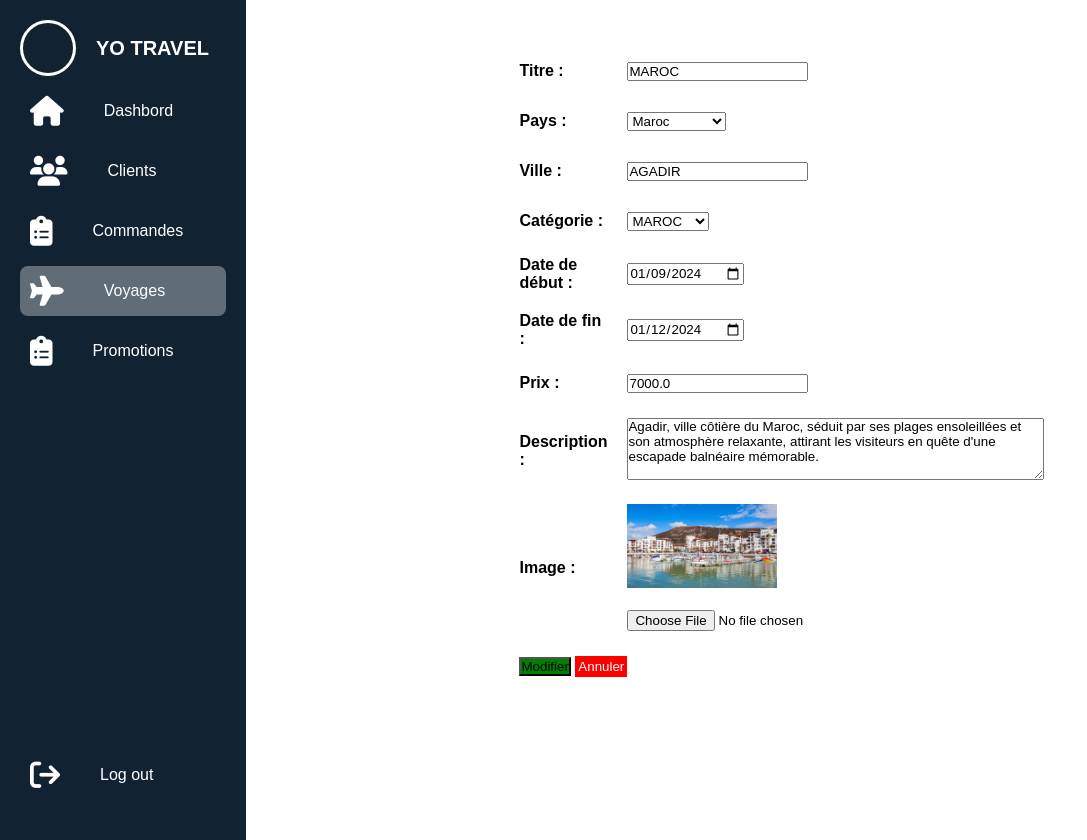
After one commit to yassine-bouh/yodjangoo, a Django app: page /ModifierVoyage/5/ in a window 1280 px wide. The commit adds this page. Shown: the whole page, without its empty margins (0-1087 px from the left). Run offline with Django 5.2, Linux system fonts and the light colour scheme; data comes from the database, SQL or seed files in the repository; both versions use the stored data as it was after the commit.

Commit message:
modifier / les liens dashbord /recue

```diff
--- /dev/null
+++ b/vacance/template/vacance/ModifierVoyage.html
@@ -0,0 +1,222 @@
+{% load static %}
+<!DOCTYPE html>
+<html>
+    <head>
+     <link rel="stylesheet" href="{% static 'css/dashu.css' %}">
+     <link rel="stylesheet" href="https://cdnjs.cloudflare.com/ajax/libs/font-awesome/6.4.0/css/all.min.css">
+     <title> Dashbord | Areej Almotairi</title>
+     <style>
+    /*th {
+        background-color: #0080f0;
+    }*/
+
+    h1 {
+    margin-bottom: 20px; /* Ajoute un espace en bas de h1 pour séparer de la table */
+    color:black;
+    }
+    .cl_NEx{
+        color:red;
+    }
+    button{
+        color:#FFF;
+        background-color: red;
+        border: red solid;
+    }
+    #Mo{
+        background-color: green;
+        border: green solid;
+    }
+    #mod{
+        background-color: gray;
+        border: gray solid;
+    }
+    #list{
+        color:black;
+    }
+    #formulaireVoyage {
+        width: 50%; /* Ajustez la largeur selon vos besoins */
+        margin: 0 auto;
+    }
+    #formulaireVoyage label{
+       color: Black;
+    }
+    #affFo{
+        color:#000;
+        background-color: aqua;
+        border: aqua solid;
+    }
+    #sub{
+        background-color: green;
+    }
+    #formulaireTable {
+            width: 50%;
+            border-collapse: collapse;
+    }
+    #formulaireTable th, #formulaireTable td {
+            padding: 10px;
+            border: #ddd;
+            text-align: left;
+            height:30px;
+    }
+    #pays{
+        color:black;
+    }
+    .dt{
+        color:black;
+    }
+    input{
+        color:black
+    }
+    select{
+        color:black;
+    }
+    textarea{
+        color:black;
+    }
+    option{
+        color :black;
+    }
+    #a{
+        max-width: 150px;
+        max-height: 150px;
+    }
+    </style>
+    </head>
+    <body>
+        <body>
+
+            <div class="menu">
+                <ul>
+                    <li class="profile">
+                        <div class="img-box">
+                            <!-- Ajoutez ici votre image de profil -->
+                        </div>
+                        <h2>YO TRAVEL</h2>
+                    </li>
+                    <li>
+                        <a href="{% url 'admine' %}">
+                            <i class="fas fa-home"></i>
+                            <p> Dashbord</p>
+                        </a>
+                    </li>
+                    <li>
+                        <a href="{% url 'dashuti' %}">
+                            <i class="fas fa-users"></i>
+                            <p> Clients</p>
+                        </a>
+                    </li>
+                    <li>
+                        <a href="{% url 'dashCom' %}">
+                            <i class="fas fa-clipboard-list"></i>
+                            <p> Commandes</p>
+                        </a>
+                    </li>
+                    <li>
+                        <a href="{% url 'dashVoy' %}" class="active">
+                            <i class="fas fa-plane"></i>
+                            <p> Voyages</p>
+                        </a>
+                    </li>
+                    <li>
+                        <a href="{% url 'dashProm' %}">
+                            <i class="fas fa-clipboard-list"></i>
+                            <p> Promotions</p>
+                        </a>
+                    </li>
+                    <li class="log-out">
+                        <a href="{% url 'deconnexion' %}">
+                            <i class="fas fa-sign-out"></i>
+                            <p> Log out</p>
+                        </a>
+                    </li>
+                </ul>
+            </div>
+            <div class="content">
+                <div id="formulaireVoyage">
+                    <form method="post" action="{% url 'ModifierVoyage' id=voyage.id %}" enctype="multipart/form-data">
+                        {% csrf_token %}
+                        <table id="formulaireTable">
+                            <tr>
+                                <th><label for="titre">Titre :</label></th>
+                                <td><input type="text" id="titre" name="titre" value="{{ voyage.titre }}" required></td>
+                            </tr>
+
+                            <tr>
+                                <th><label for="pays">Pays :</label></th>
+                                <td>
+                                    <select id="pays" name="pays" required>
+                                        <option value="Maroc" {% if voyage.pays == "Maroc" %}selected{% endif %}>Maroc</option>
+                                        <option value="Turquie" {% if voyage.pays == "Turquie" %}selected{% endif %}>Turquie</option>
+                                        <option value="Thaïlande" {% if voyage.pays == "Thaïlande" %}selected{% endif %}>Thaïlande</option>
+                                        <option value="Malaisie" {% if voyage.pays == "Malaisie" %}selected{% endif %}>Malaisie</option>
+                                        <option value="Saudi Arabia" {% if voyage.pays == "Saudi Arabia" %}selected{% endif %}>Saudi Arabia</option>
+                                    </select>
+                                </td>
+                            </tr>
+
+                            <tr>
+                                <th><label for="ville">Ville :</label></th>
+                                <td><input type="text" id="ville" name="ville" value="{{ voyage.ville }}" required></td>
+                            </tr>
+
+                            <tr>
+                                <th><label for="categorie">Catégorie :</label></th>
+                                <td>
+                                    <select id="categorie" name="categorie" required>
+                                        <option value="H" {% if voyage.categorie == "H" %}selected{% endif %}>HAJJ</option>
+                                        <option value="O" {% if voyage.categorie == "O" %}selected{% endif %}>OMRA</option>
+                                        <option value="A" {% if voyage.categorie == "A" %}selected{% endif %}>ASIE</option>
+                                        <option value="T" {% if voyage.categorie == "T" %}selected{% endif %}>TURQUIE</option>
+                                        <option value="M" {% if voyage.categorie == "M" %}selected{% endif %}>MAROC</option>
+                                    </select>
+                                </td>
+                            </tr>
+
+                            <tr>
+                                <th><label for="dateDebut">Date de début :</label></th>
+                                <td><input type="date" id="dateDebut" name="dateDebut" class="dt" value="{{ voyage.date_debut|date:'Y-m-d' }}" required></td>
+                            </tr>
+
+                            <tr>
+                                <th><label for="dateFin">Date de fin :</label></th>
+                                <td><input type="date" id="dateFin" name="dateFin" class="dt" value="{{ voyage.date_fin|date:'Y-m-d' }}" required></td>
+                            </tr>
+
+                            <tr>
+                                <th><label for="prix">Prix :</label></th>
+                                <td><input type="text" id="prix" name="prix" value="{{ voyage.prix }}" required></td>
+                            </tr>
+
+                            <tr>
+                                <th><label for="description">Description :</label></th>
+                                <td><textarea id="description" name="description" rows="4" cols="50" required>{{ voyage.description }}</textarea></td>
+                            </tr>
+
+                            <tr>
+                                <th><label for="image">Image :</label></th>
+                            <td>
+                               {% if voyage.image_de_voyage %}
+                               <img src="{{ voyage.image_de_voyage.url }}" alt="image_de_voyage" id="a"><br><br>
+                               {% endif %}
+                               <input type="file" id="image" name="image" accept="image/*">
+                            </td>
+                            </tr>
+
+                            <tr>
+                                <td colspan="2">
+                                    <input type="submit" value="Modifier" id="sub">
+                                    <button type="button" onclick="annulerFormulaire()">Annuler</button>
+                                </td>
+                            </tr>
+                    <br><br>
+                </div>
+            </div>
+            <script>
+                // Ajoutez vos scripts JavaScript ici
+                function annulerFormulaire() {
+                    // Ajoutez le comportement pour annuler le formulaire
+                    window.location.href = "/dashVoy/";
+                }
+            </script>
+        </body>
+</html>
--- a/vacance/template/vacance/admine.html
+++ b/vacance/template/vacance/admine.html
@@ -29,7 +29,7 @@
         </a>
        </li>
        <li>
-        <a href="#">
+        <a href="{% url 'dashCom' %}">
           <i class="fas fa-clipboard-list"></i>
           <p> Commandes</p>
         </a>
@@ -41,13 +41,13 @@
         </a>
        </li>
        <li>
-        <a href="#">
+        <a href="{% url 'dashProm' %}">
           <i class="fas fa-clipboard-list"></i>
           <p> Promotions</p>
         </a>
        </li>
        <li class="log-out">
-        <a href="#">
+        <a href="{% url 'deconnexion' %}">
           <i class="fas fa-sign-out"></i>
           <p> Log out</p>
         </a>
--- a/vacance/template/vacance/dashProm.html
+++ b/vacance/template/vacance/dashProm.html
@@ -146,7 +146,7 @@
             </a>
         </li>
         <li>
-            <a href="#">
+            <a href="{% url 'dashCom' %}">
                 <i class="fas fa-clipboard-list"></i>
                 <p> Commandes</p>
             </a>
@@ -164,7 +164,7 @@
             </a>
         </li>
         <li class="log-out">
-            <a href="#">
+            <a href="{% url 'deconnexion' %}">
                 <i class="fas fa-sign-out"></i>
                 <p> Log out</p>
             </a>
--- a/vacance/template/vacance/dashuti.html
+++ b/vacance/template/vacance/dashuti.html
@@ -99,7 +99,7 @@
         </a>
        </li>
        <li>
-        <a href="#">
+        <a href="{% url 'dashCom' %}">
           <i class="fas fa-clipboard-list"></i>
           <p> Commandes</p>
         </a>
--- a/vacance/urls.py
+++ b/vacance/urls.py
@@ -21,7 +21,7 @@ urlpatterns = [
     path('deconnexion/', views.deconnexion, name='deconnexion'),
     path('modifier_statut_commande/<int:commande_id>/', views.modifier_statut_commande, name='modifier_statut_commande'),
     # Utilisez le nom de la vue pour la modification de la promotion
-
+    path('ModifierVoyage/<int:id>/', views.ModifierVoyage, name='ModifierVoyage'),
     #visitor paths
         path('home/', views.home, name='home'),
         path('promotion/', views.promotion, name='promotion'),
--- a/vacance/views.py
+++ b/vacance/views.py
@@ -25,6 +25,27 @@ from django.contrib.auth import logout
 from django.contrib.auth.decorators import login_required
 from django.views import View
 from django.views.decorators.http import require_POST
+def ModifierVoyage(request, id):
+    voyage = get_object_or_404(Voyage, id=id)
+
+    if request.method == 'POST':
+        voyage.titre = request.POST.get('titre', voyage.titre)
+        voyage.pays = request.POST.get('pays', voyage.pays)
+        voyage.ville = request.POST.get('ville', voyage.ville)
+        voyage.categorie = request.POST.get('categorie', voyage.categorie)
+        voyage.date_debut = request.POST.get('dateDebut', voyage.date_debut)
+        voyage.date_fin = request.POST.get('dateFin', voyage.date_fin)
+        voyage.prix = request.POST.get('prix', voyage.prix)
+        voyage.description = request.POST.get('description', voyage.description)
+
+        # Gérer le champ d'image si nécessaire
+        if 'image' in request.FILES:
+            voyage.image_de_voyage = request.FILES['image']
+
+        voyage.save()
+        return redirect('dashVoy')
+
+    return render(request, 'vacance/ModifierVoyage.html', {'voyage': voyage})
 def modifier_statut_commande(request, commande_id):
     if request.method == 'POST':
         nouveau_statut = request.POST.get('nouveau_statut')
@@ -54,7 +75,7 @@ def dashCom(request):
     return render(request, 'vacance/dashcom.html', context)
 def deconnexion(request):
     logout(request)
-    return redirect('Sec')
+    return redirect('home')
 def modifier_statut_utilisateur(request, utilisateur_id):
     print(utilisateur_id)
     if request.method == 'POST':
@@ -175,7 +196,8 @@ def admine(request):
     current_user_first_name = request.user.username
     dernieres_commandes = Commande.objects.all().order_by('-date_de_commande')[:3]
     #current_user_last_name = request.user.last_name
-    context = {'voy_count': voy_count,
+    context = { 'user_count':user_count,
+                'voy_count': voy_count,
                 'current_user_first_name': current_user_first_name,
                 'comd_count': comd_count,
                 'dernieres_commandes': dernieres_commandes,}
```
Also changed, not shown: static/css/com.css (added, +27 -0 lines), static/js/com.js (added, +16 -0 lines), vacance/template/vacance/dashCom.html (+33 -1 lines), vacance/template/vacance/dashVoy.html (+10 -4 lines), db.sqlite3, media/images/recus/Verse.jpg (added), media/images/recus/recu2.jpg (added), media/static/images/voyages/saharaMar.jpg (added).
